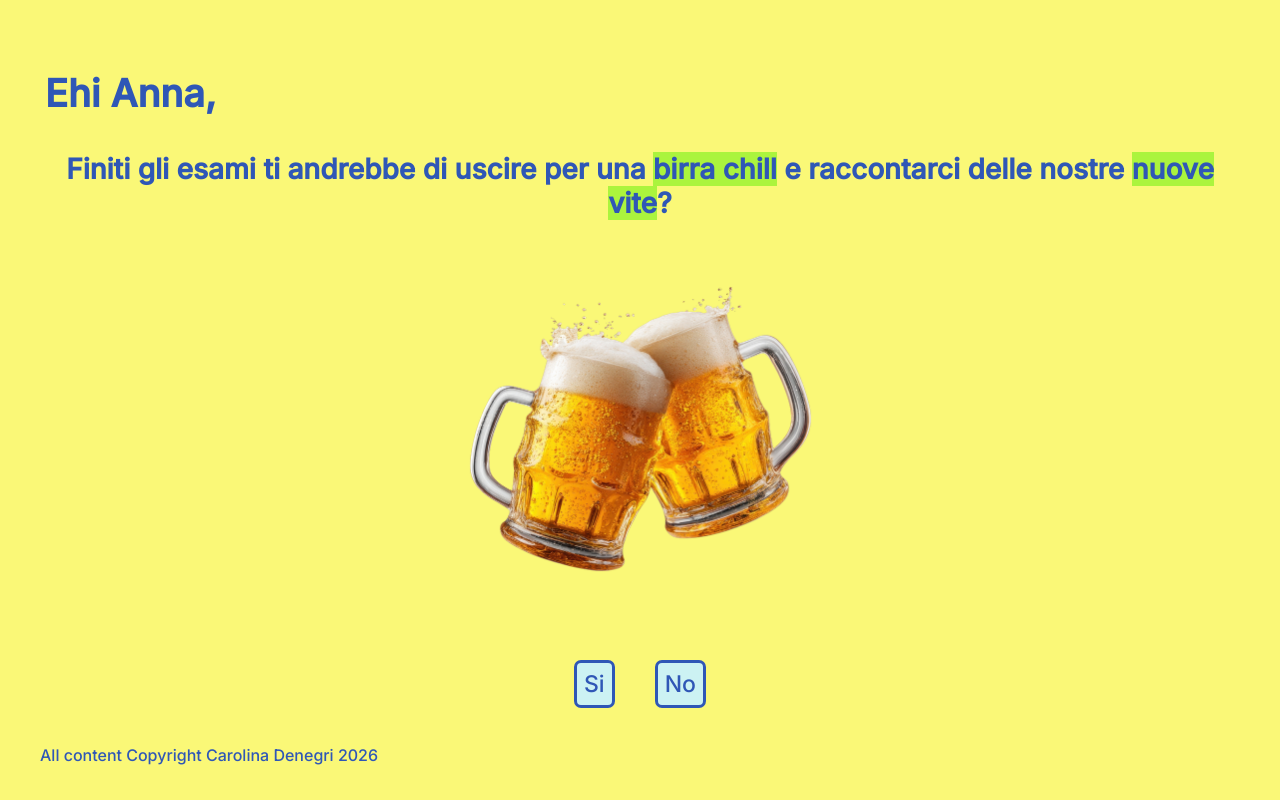
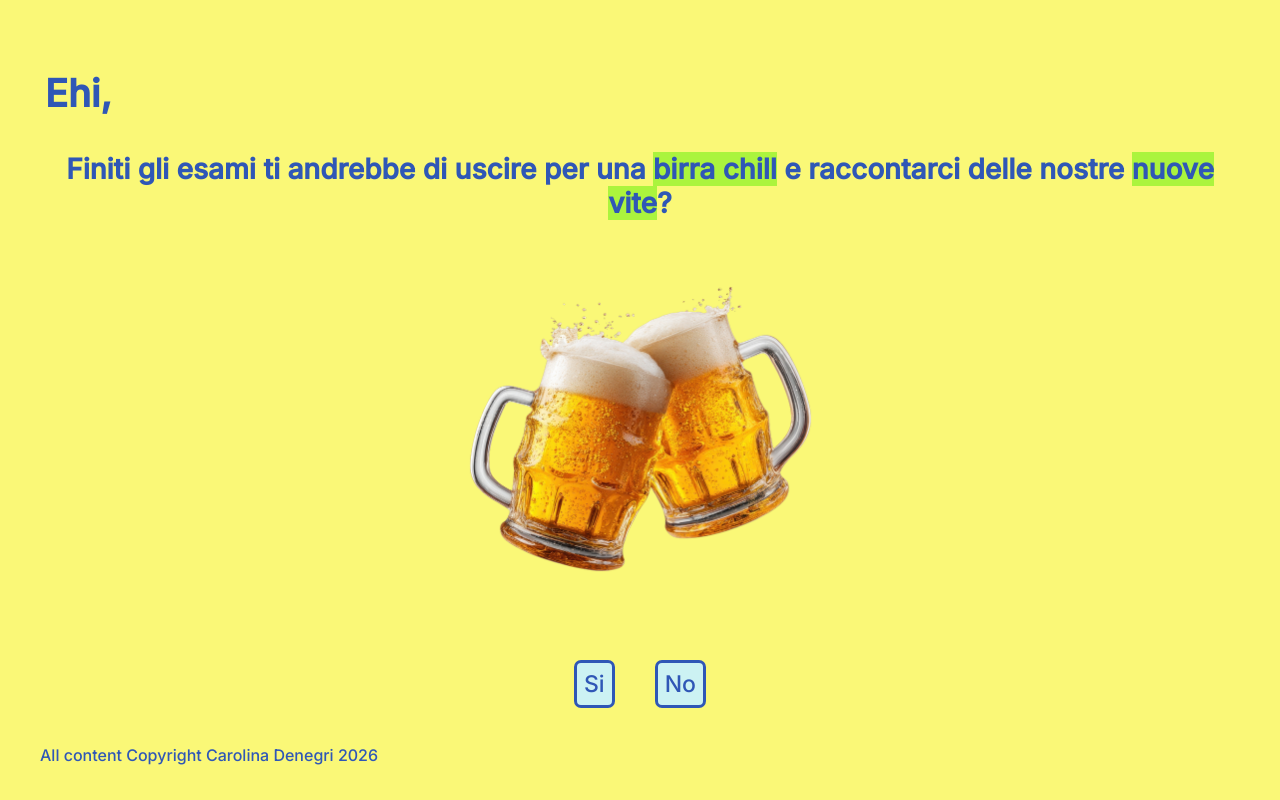
Before and after one commit to cdenegri22/Hey, a website: page file/index.html in a window 1280 px wide. Drawn offline with Linux system fonts and the light colour scheme; a web font is replaced by a local one.

Commit message:
Update index.html

```diff
--- a/file/index.html
+++ b/file/index.html
@@ -13,7 +13,7 @@
     <link href="https://db.onlinewebfonts.com/c/fec155cce795974785e5f5bf18b54ffa?family=zai+Olivetti+Lettera+22+Typewriter" rel="stylesheet">
 </head>
 <body>
-    <h1>Ehi Anna,</h1>
+    <h1>Ehi,</h1>
     <h2>Finiti gli esami ti andrebbe di uscire per una <span>birra chill</span> e raccontarci delle nostre <span>nuove vite</span>?</h2>
 <!--    <h3>(libera scelta per il dove)</h3>-->
     <div> <img src="image-from-rawpixel-id-18422936-png.png" alt=""></div>
```
